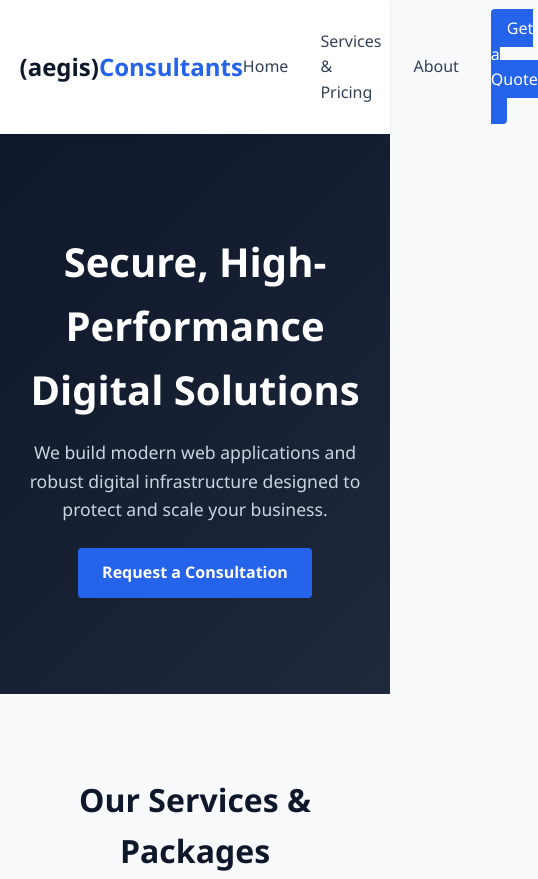
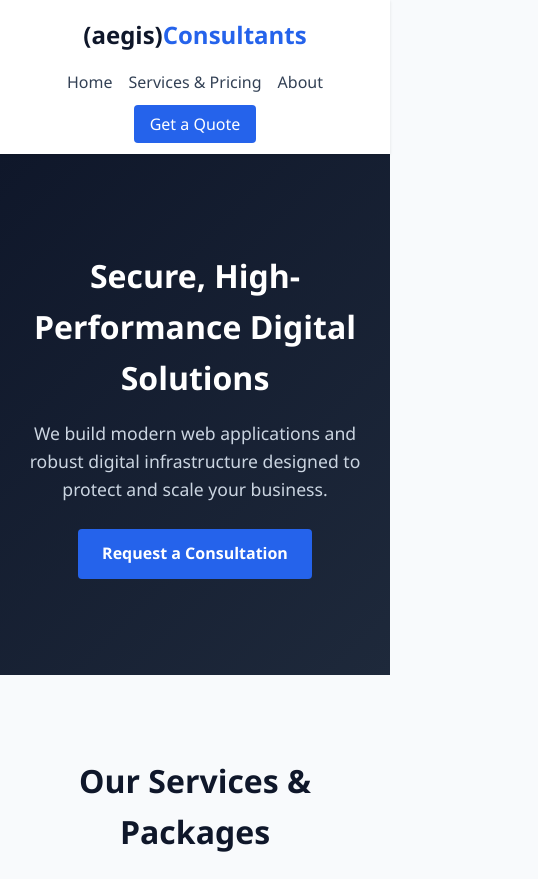
Before and after one commit to 22mkay/-aegis--Consultants, a plain HTML site: page Index.html in a window 390 px wide. Shown: the top 879 px of the page, 538 px wide, since content can reach past the window. Drawn offline with nearby package versions, Linux system fonts and the light colour scheme.

Commit message:
I updated styles.css

```diff
--- a/CSS/styles.css
+++ b/CSS/styles.css
@@ -245,3 +245,28 @@
 .nav-links a:hover::after {
     width: 100%;
 }
+
+/* Responsive Design for Tablets and Mobile Phones */
+@media screen and (max-width: 768px) {
+    /* Stack the navigation bar vertically on smaller screens */
+    .nav-container {
+        flex-direction: column;
+        gap: 1rem;
+    }
+
+    .nav-links {
+        gap: 1rem;
+        flex-wrap: wrap;
+        justify-content: center;
+    }
+
+    /* Shrink hero heading size for mobile */
+    .hero-content h2 {
+        font-size: 2rem;
+    }
+
+    /* Switch service cards grid into a single column */
+    .services-grid {
+        grid-template-columns: 1fr;
+    }
+}
```
